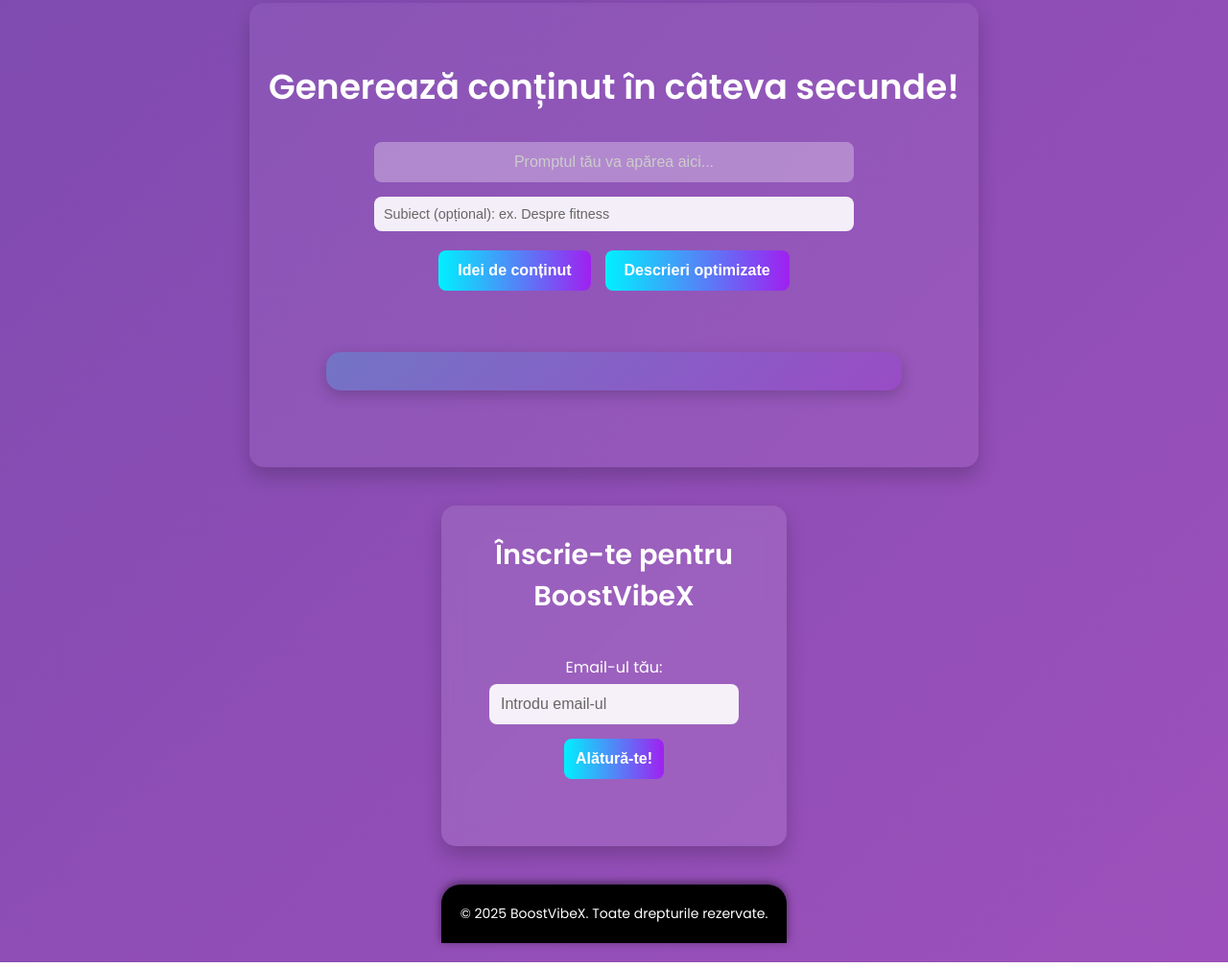
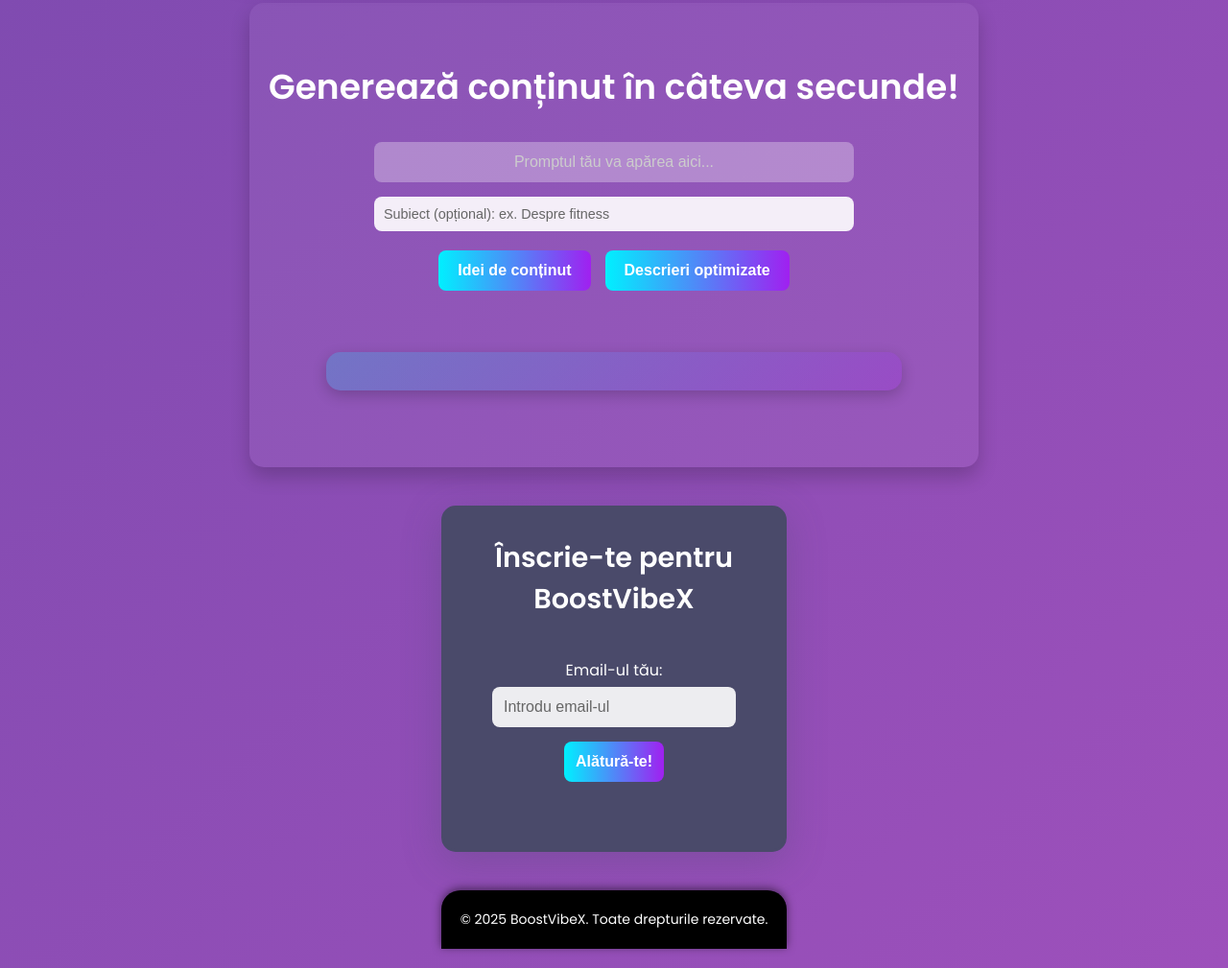
Before and after one commit to meferrrrrrrrrr/boostvibex, a plain HTML site: page index.html in a window 1280 px wide. Shown: the part 1406-2415 px from the top of the page at 96% size. Drawn offline with Linux system fonts and the light colour scheme.

Commit message:
Unify signup form styles with about-section and features for consistent design

```diff
--- a/style.css
+++ b/style.css
@@ -275,12 +275,12 @@
 }
 
 .container {
-    background: rgba(255, 255, 255, 0.1);
-    backdrop-filter: blur(10px);
+    background: #4a4a6a;
     border-radius: 15px;
     padding: 30px;
     text-align: center;
-    box-shadow: 0 10px 20px rgba(0, 0, 0, 0.2);
+    box-shadow: 0 10px 40px rgba(74, 74, 106, 0.3);
+    border: 3px solid #4a4a6a;
 }
 
 .signup-form h2 {
```
